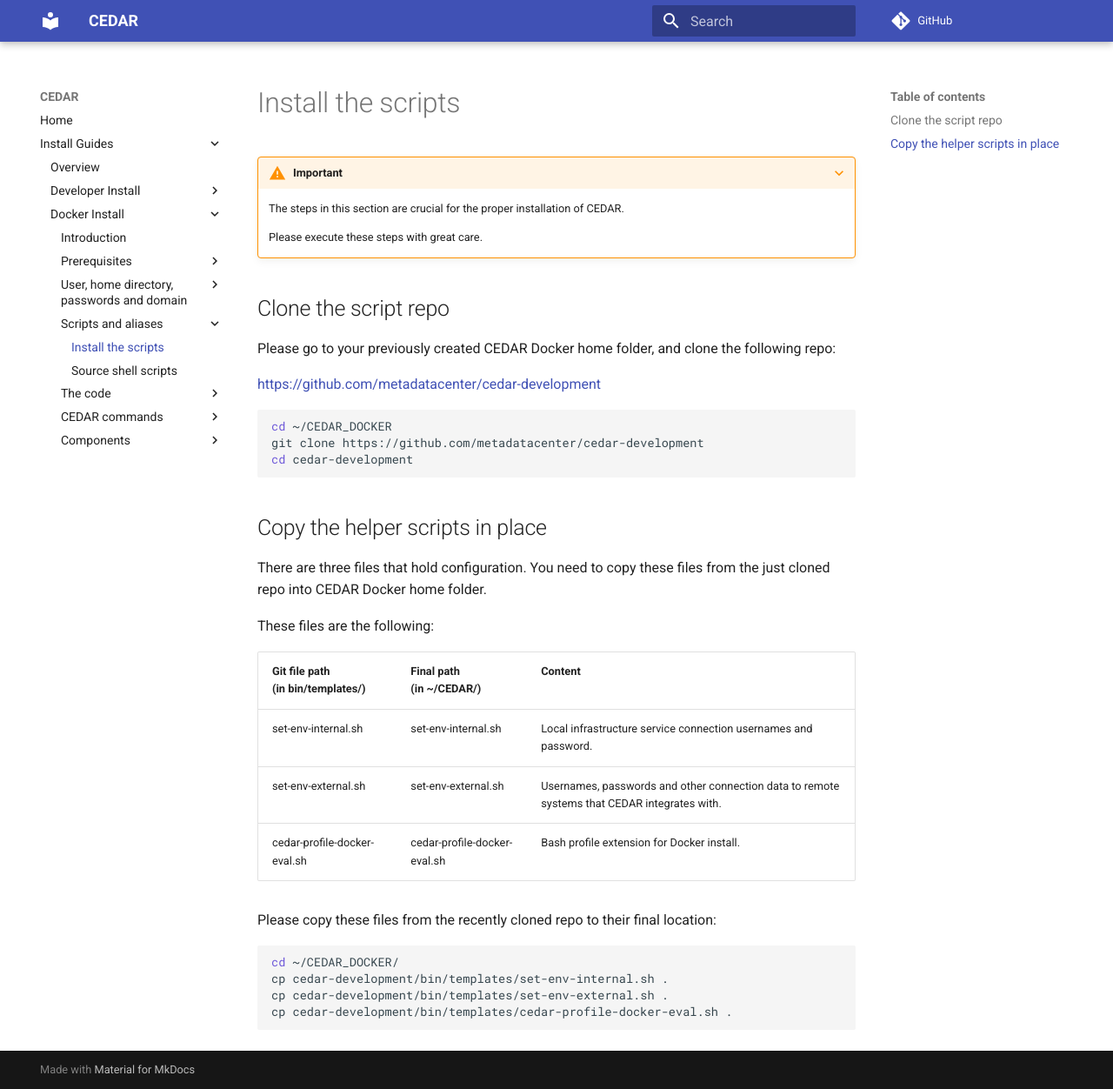
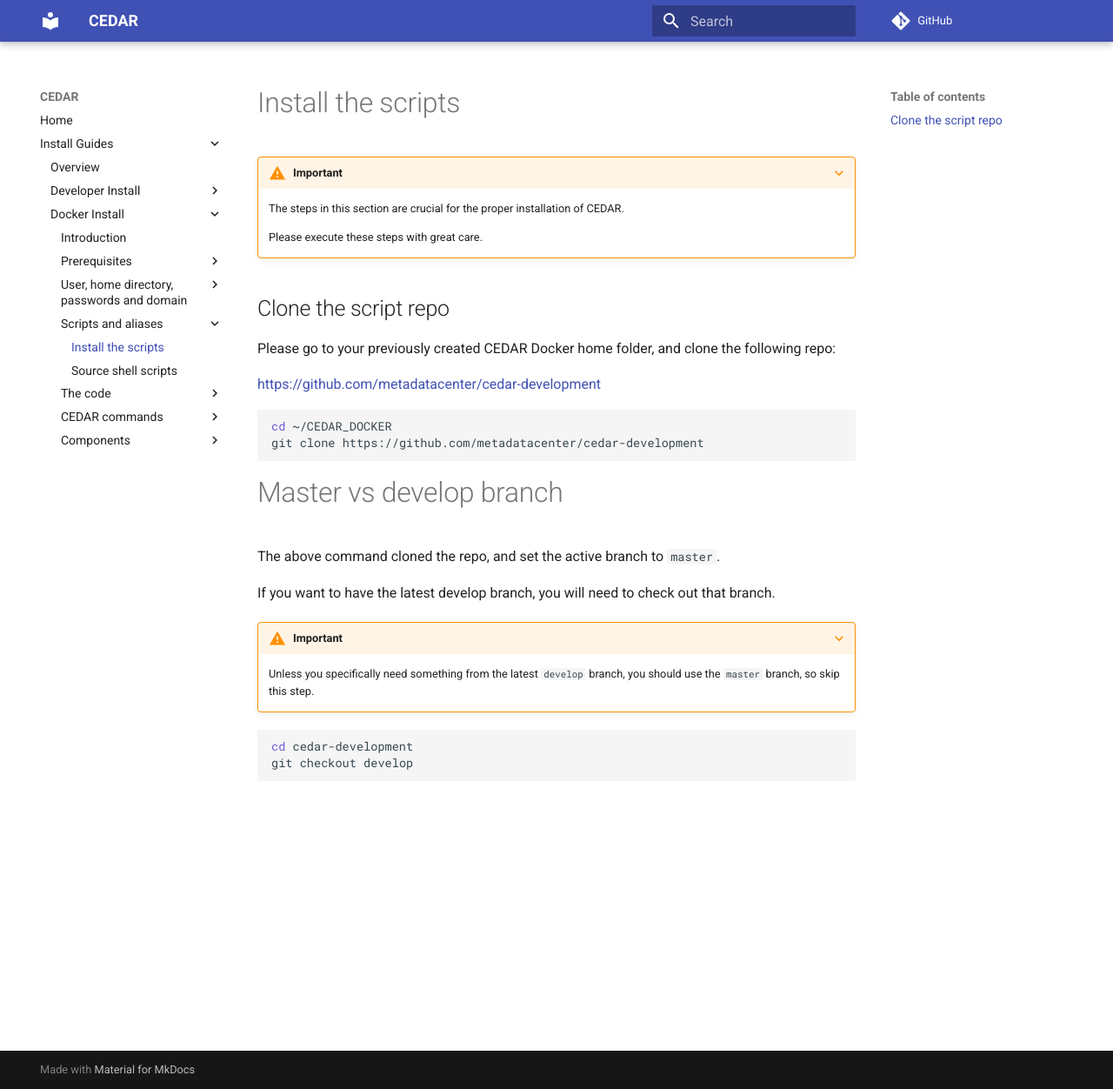
Before and after one commit to metadatacenter/cedar-mkdocs, an MkDocs documentation site: the page built from docs/install-docker-eval/scripts-and-aliases-install.md, in a window 1280 px wide and 1252 px high. Shown: the whole window at 87% size. Built offline with MkDocs 1.6.1 and Material for MkDocs 9.7.7, drawn with Linux system fonts in a browser that asks for light colours; comment, search, counter and statistics services are not loaded.

Commit message:
Fix step

````diff
--- a/docs/install-docker-eval/scripts-and-aliases-install.md
+++ b/docs/install-docker-eval/scripts-and-aliases-install.md
@@ -15,27 +15,19 @@ Please go to your previously created CEDAR Docker home folder, and clone the fol
 ```sh
 cd ~/CEDAR_DOCKER
 git clone https://github.com/metadatacenter/cedar-development
-cd cedar-development
 ```
 
-## Copy the helper scripts in place
+# Master vs develop branch
 
-There are three files that hold configuration.
-You need to copy these files from the just cloned repo into CEDAR Docker home folder.
+The above command cloned the repo, and set the active branch to `master`.
 
-These files are the following:
+If you want to have the latest develop branch, you will need to check out that branch.
 
-| Git file path<br>(in bin/templates/)  | Final path<br>(in ~/CEDAR/)      | Content      |
-| -----------                           | -----------                      | -----------  |
-| set-env-internal.sh                   | set-env-internal.sh              |  Local infrastructure service connection usernames and password.|
-| set-env-external.sh                   | set-env-external.sh              |  Usernames, passwords and other connection data to remote systems that CEDAR integrates with.|
-| cedar-profile-docker-eval.sh          | cedar-profile-docker-eval.sh     |  Bash profile extension for Docker install.|
+???+ warning "Important"
 
-Please copy these files from the recently cloned repo to their final location:
+    Unless you specifically need something from the latest `develop` branch, you should use the `master` branch, so skip this step.
 
 ```sh
-cd ~/CEDAR_DOCKER/
-cp cedar-development/bin/templates/set-env-internal.sh .
-cp cedar-development/bin/templates/set-env-external.sh .
-cp cedar-development/bin/templates/cedar-profile-docker-eval.sh .
+cd cedar-development
+git checkout develop
 ```
````
